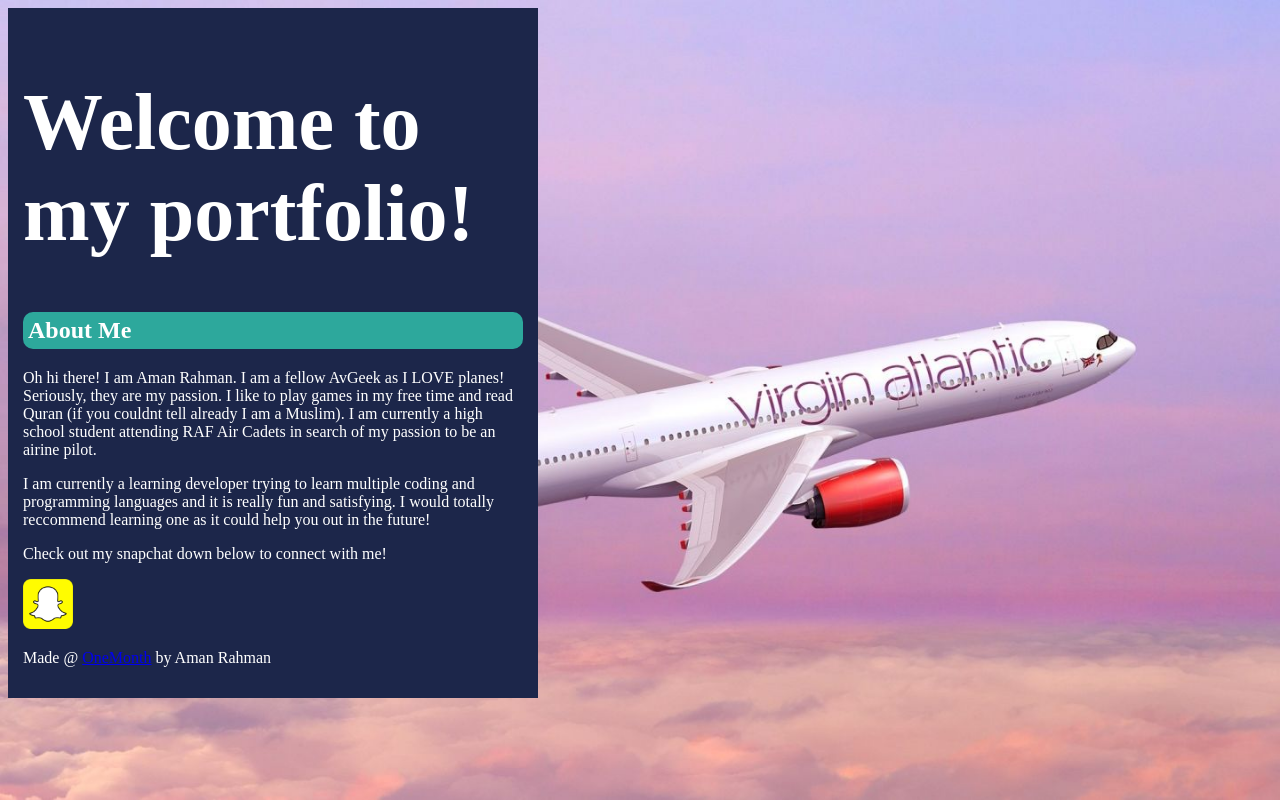
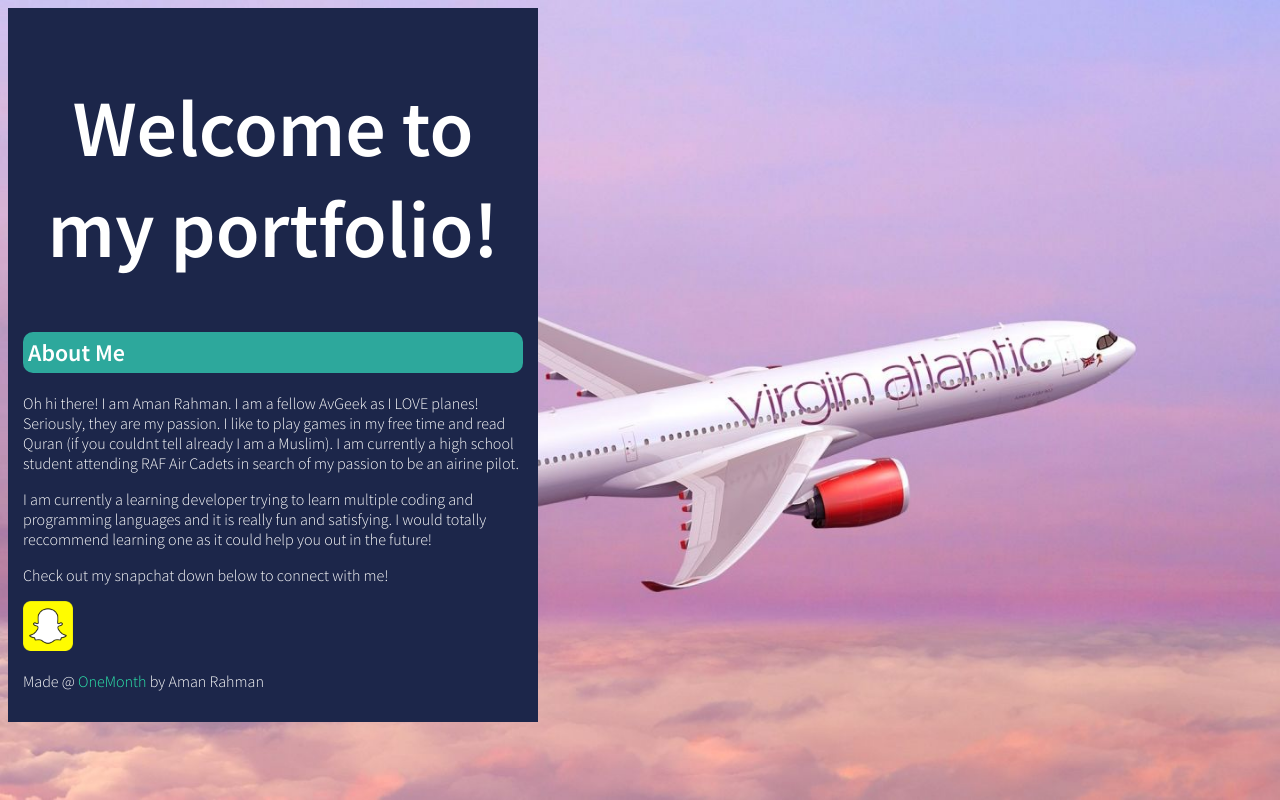
Before and after one commit to aman-rahman/aman-rahman-portfolio, a plain HTML site: page index.html in a window 1280 px wide. Drawn offline with Linux system fonts and the light colour scheme.

Commit message:
Update style.css

```diff
--- a/style.css
+++ b/style.css
@@ -3,10 +3,13 @@
   color: white;
   width: 500px;
   padding: 15px;
+  font-family: 'Source Sans Pro', sans-serif;
 }
 
 h1 {
   font-size: 80px;
+  font-family: 'Source Sans Pro', sans-serif;
+  text-align: center;
 }
 
 h2 {
@@ -29,3 +32,8 @@ body {
 img {
   height: 50px;
 }
+
+a {
+  text-decoration: none;
+  color: #2DEBAE;
+}
```
